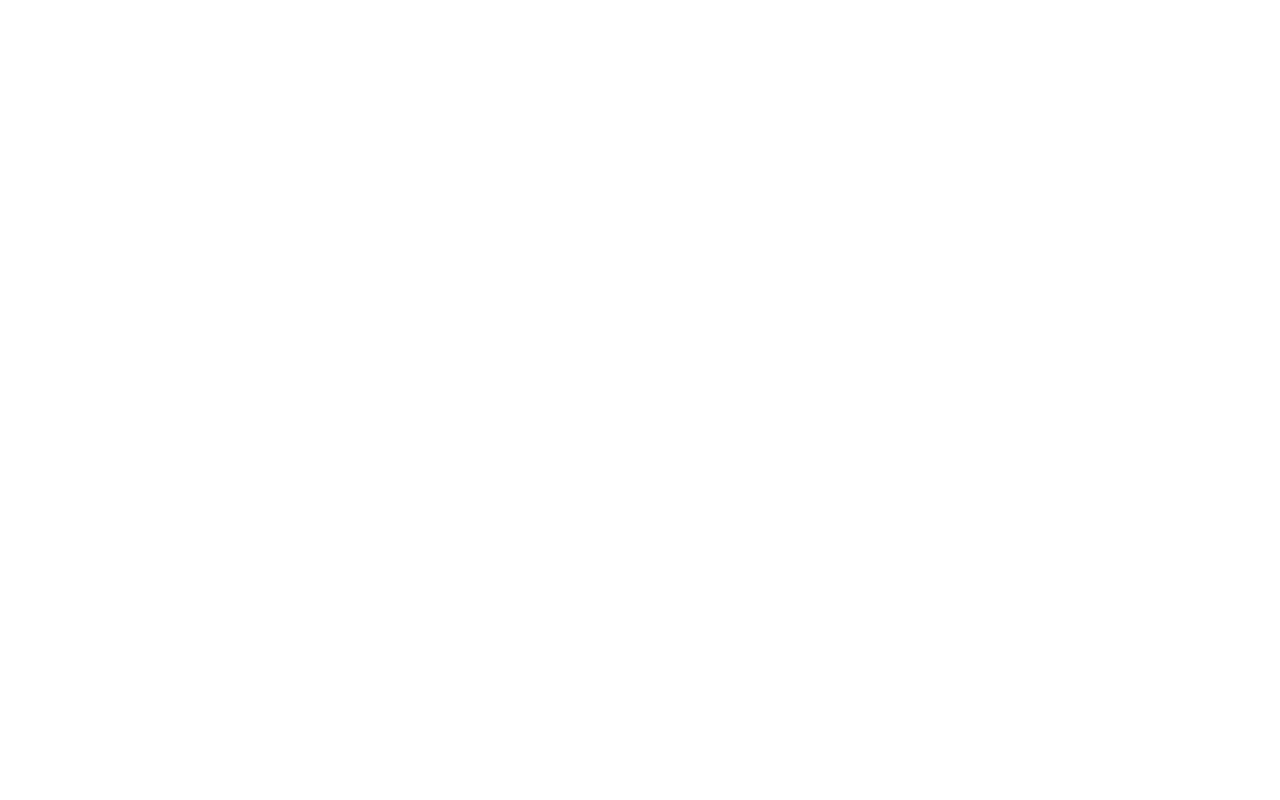
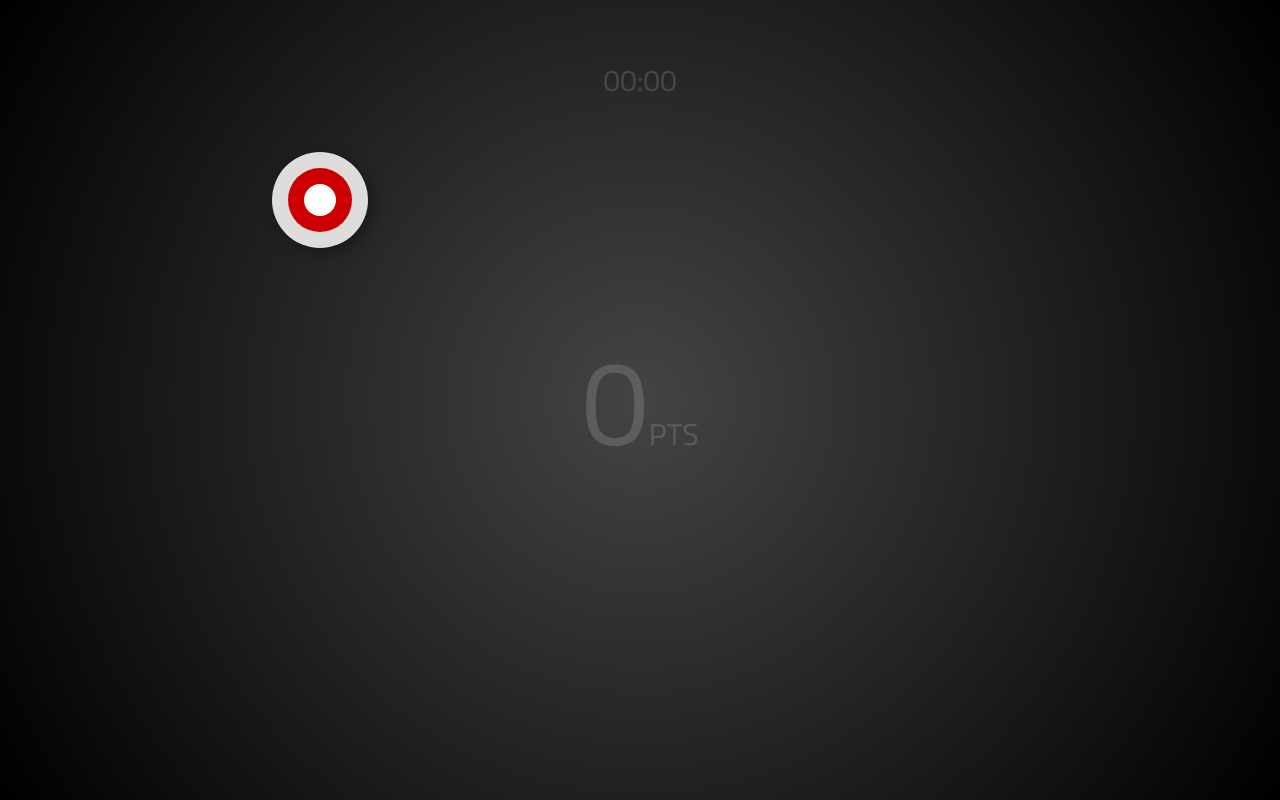
Before and after one commit to MattyxBaguette/Shooter, a plain HTML site: page index.html in a window 1280 px wide. Drawn offline with Linux system fonts and the light colour scheme.

Commit message:
:sparkles: add basic HTML and CSS

```diff
--- a/index.html
+++ b/index.html
@@ -4,9 +4,19 @@
     <meta charset="UTF-8">
     <title>Shooter</title>
     <link rel="stylesheet" href="style/style.css">
+    <link href="https://fonts.googleapis.com/css?family=Titillium+Web" rel="stylesheet">
 </head>
 <body>
-
+    <div class="shooter">
+        <div class="start">Start</div>
+        <div class="score">
+            <span class="value">0</span><span class="unit">pts</span>
+        </div>
+            <div class="timer">00:00</div>
+            <div class="targets">
+                <div class="target"></div>
+            </div>
+    </div>
     <script rel="script"></script>
 </body>
 </html>
--- a/style/style.css
+++ b/style/style.css
@@ -0,0 +1,108 @@
+.shooter
+{
+    position: absolute;
+    top: 0;
+    left: 0;
+    width: 100vw;
+    height: 100vh;
+    background: radial-gradient(circle at center, #444444, #000000);
+    font-family: 'Titillium Web', sans-serif;
+}
+
+.shooter .start
+{
+    display: none;
+    position: absolute;
+    top: 50%;
+    left: 50%;
+    transform: translate(-50%, -50%);
+    color: #ffffff;
+    font-size: 80px;
+    text-transform: uppercase;
+    opacity: 0.15;
+    cursor: pointer;
+}
+
+.shooter .score
+{
+    position: absolute;
+    top: 50%;
+    left: 50%;
+    transform: translate(-50%, -50%);
+    color: #ffffff;
+    text-transform: uppercase;
+    opacity: 0.15;
+    font-family: 'Titillium Web', sans-serif;
+}
+
+.shooter .score .value
+{
+    font-size: 120px;
+}
+
+.shooter .score .unit
+{
+    font-size: 30px;
+    text-transform: uppercase;
+}
+
+.shooter .timer
+{
+    position: absolute;
+    top: 10%;
+    left: 50%;
+    transform: translate(-50%, -50%);
+    color: #ffffff;
+    text-transform: uppercase;
+    opacity: 0.15;
+    font-size: 30px;
+}
+
+.shooter .targets
+{
+    position: absolute;
+    top: 0;
+    left: 0;
+    width: 100%;
+    height: 100%;
+}
+
+.shooter .targets .target
+{
+    position: absolute;
+    top: 25%;
+    left: 25%;
+    width: 12vmin;
+    height: 12vmin;
+    margin-top: -6vmin;
+    margin-left: -6vmin;
+    background: #dddddd;
+    border-radius: 50%;
+    box-shadow: 5px 5px 15px #00000055;
+}
+
+.shooter .targets .target::before
+{
+    content: '';
+    position: absolute;
+    top: 50%;
+    left: 50%;
+    width: calc(100% / 3 * 2);
+    height: calc(100% / 3 * 2);
+    transform: translate(-50%, -50%);
+    background: #cd0000;
+    border-radius: 50%;
+}
+
+.shooter .targets .target::after
+{
+    content: '';
+    position: absolute;
+    top: 50%;
+    left: 50%;
+    width: calc(100% / 3);
+    height: calc(100% / 3);
+    transform: translate(-50%, -50%);
+    background: white;
+    border-radius: 50%;
+}
```
Also changed, not shown: 1 other file.
